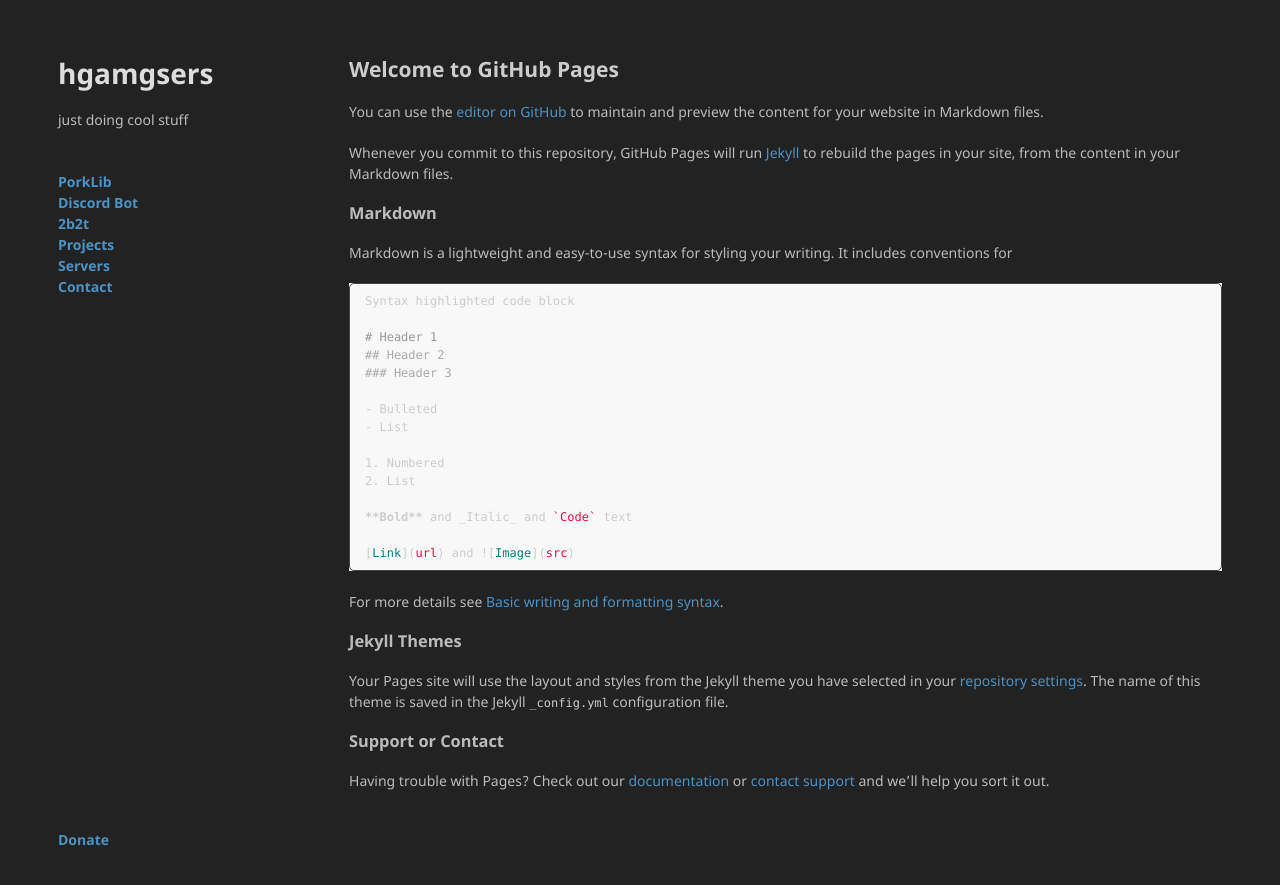
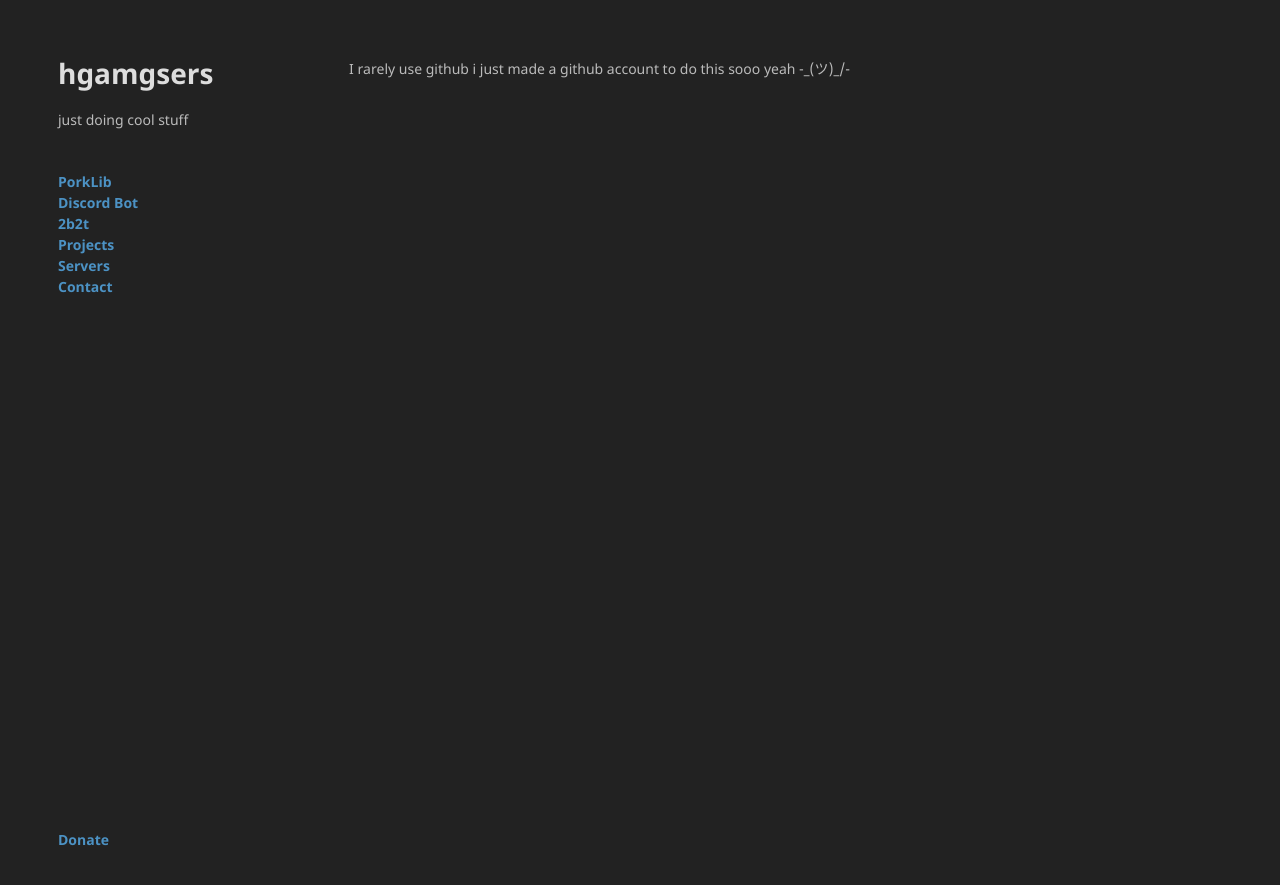
Before and after one commit to hgamgsers/hgamgsers.github.io, a Jekyll site: the page built from index.md, in a window 1280 px wide. Shown: the top 885 px of the page. Built offline with Jekyll 4.4.1, drawn with Linux system fonts in a browser that asks for light colours; our own code applies the rules of GitHub Pages for plain Markdown files.

Commit message:
Update index.md
update

````diff
--- a/index.md
+++ b/index.md
@@ -1,37 +1 @@
-## Welcome to GitHub Pages
-
-You can use the [editor on GitHub](https://github.com/hgamgsers/hgamgsers.github.io/edit/main/index.md) to maintain and preview the content for your website in Markdown files.
-
-Whenever you commit to this repository, GitHub Pages will run [Jekyll](https://jekyllrb.com/) to rebuild the pages in your site, from the content in your Markdown files.
-
-### Markdown
-
-Markdown is a lightweight and easy-to-use syntax for styling your writing. It includes conventions for
-
-```markdown
-Syntax highlighted code block
-
-# Header 1
-## Header 2
-### Header 3
-
-- Bulleted
-- List
-
-1. Numbered
-2. List
-
-**Bold** and _Italic_ and `Code` text
-
-[Link](url) and ![Image](src)
-```
-
-For more details see [Basic writing and formatting syntax](https://docs.github.com/en/github/writing-on-github/getting-started-with-writing-and-formatting-on-github/basic-writing-and-formatting-syntax).
-
-### Jekyll Themes
-
-Your Pages site will use the layout and styles from the Jekyll theme you have selected in your [repository settings](https://github.com/hgamgsers/hgamgsers.github.io/settings/pages). The name of this theme is saved in the Jekyll `_config.yml` configuration file.
-
-### Support or Contact
-
-Having trouble with Pages? Check out our [documentation](https://docs.github.com/categories/github-pages-basics/) or [contact support](https://support.github.com/contact) and we’ll help you sort it out.
+I rarely use github i just made a github account to do this sooo yeah ¯\_(ツ)_/¯
````
